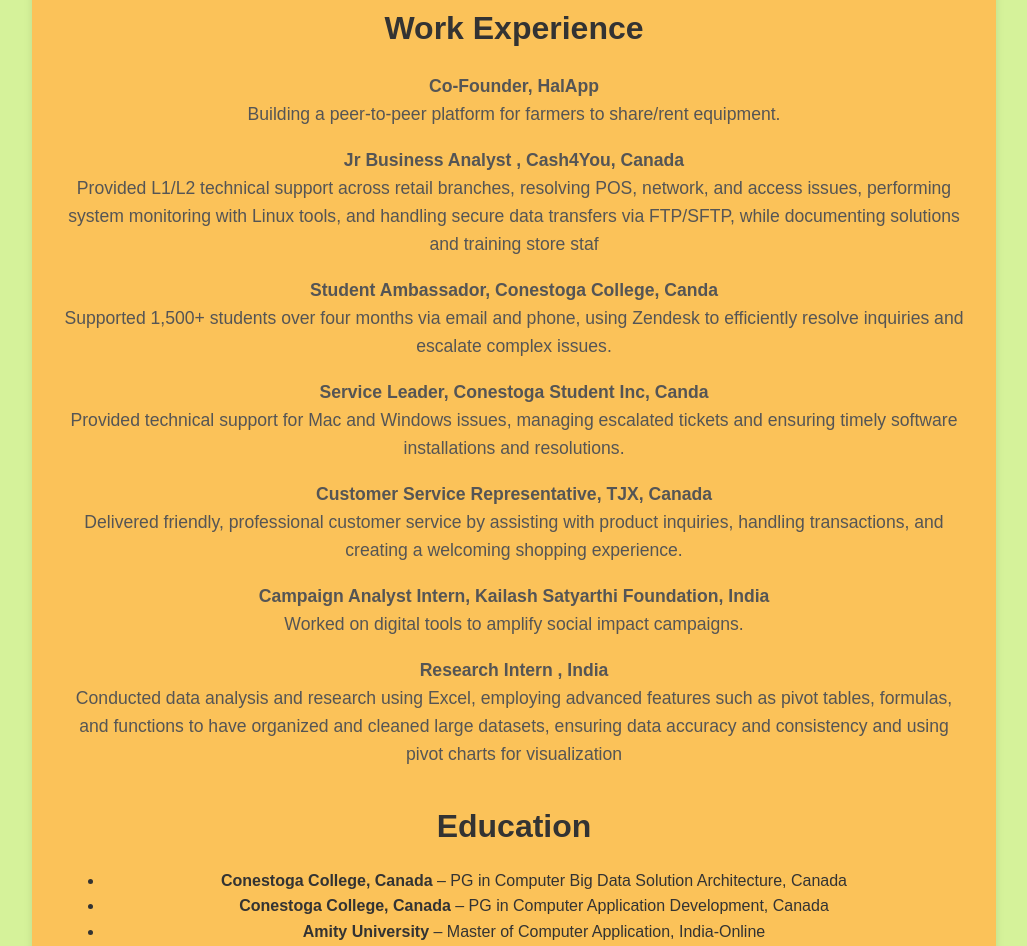
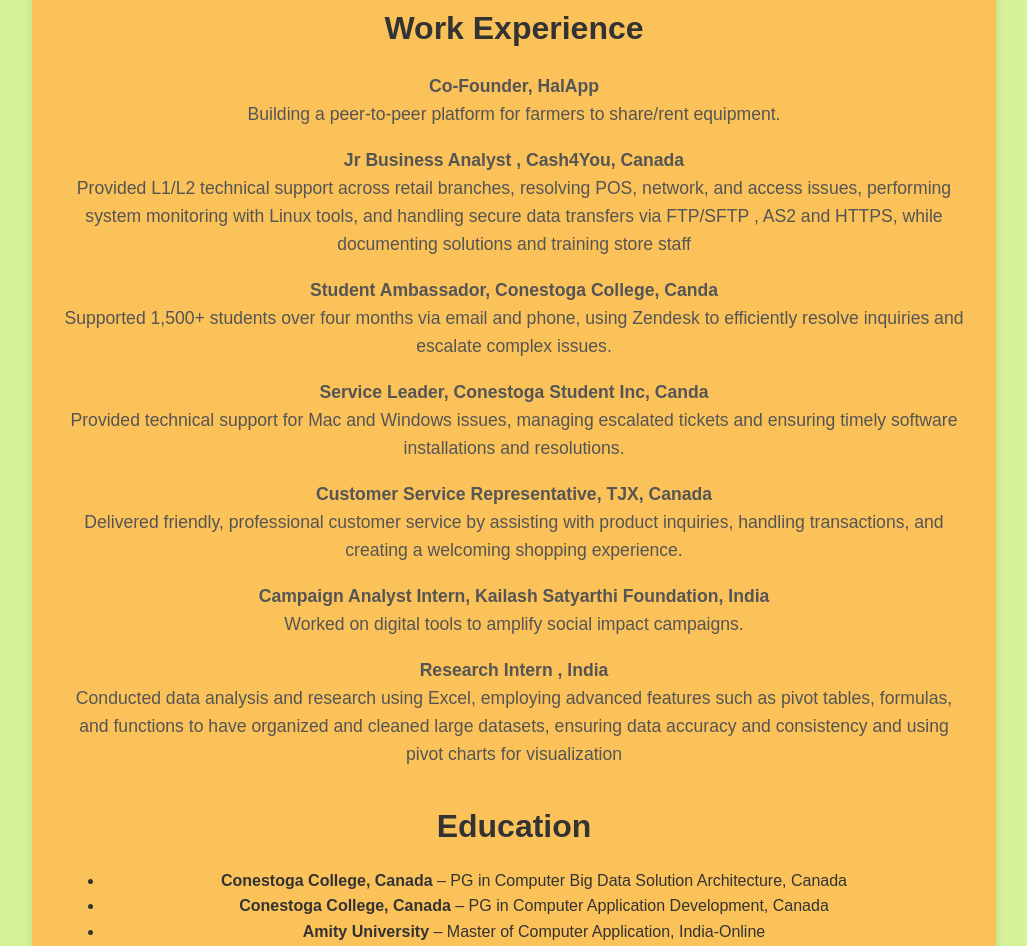
Before and after one commit to iraasingh/iraa-portfolio, a plain HTML site: page index.html in a window 1280 px wide. Shown: the part 929-1875 px from the top of the page, without its empty margins (126-1153 px from the left). Drawn offline with Linux system fonts and the light colour scheme.

Commit message:
index.html

```diff
--- a/index.html
+++ b/index.html
@@ -68,7 +68,7 @@
 
       <p><strong>Jr Business Analyst , Cash4You, Canada </strong><br />
         Provided L1/L2 technical support across retail branches, resolving POS, network, and access issues,
-        performing system monitoring with Linux tools, and handling secure data transfers via FTP/SFTP, while documenting solutions and training store staf</p>
+        performing system monitoring with Linux tools, and handling secure data transfers via FTP/SFTP , AS2 and HTTPS, while documenting solutions and training store staff</p>
 
       <p><strong>Student Ambassador, Conestoga College, Canda </strong><br />
           Supported 1,500+ students over four months via email and phone, using Zendesk to efficiently resolve
```
